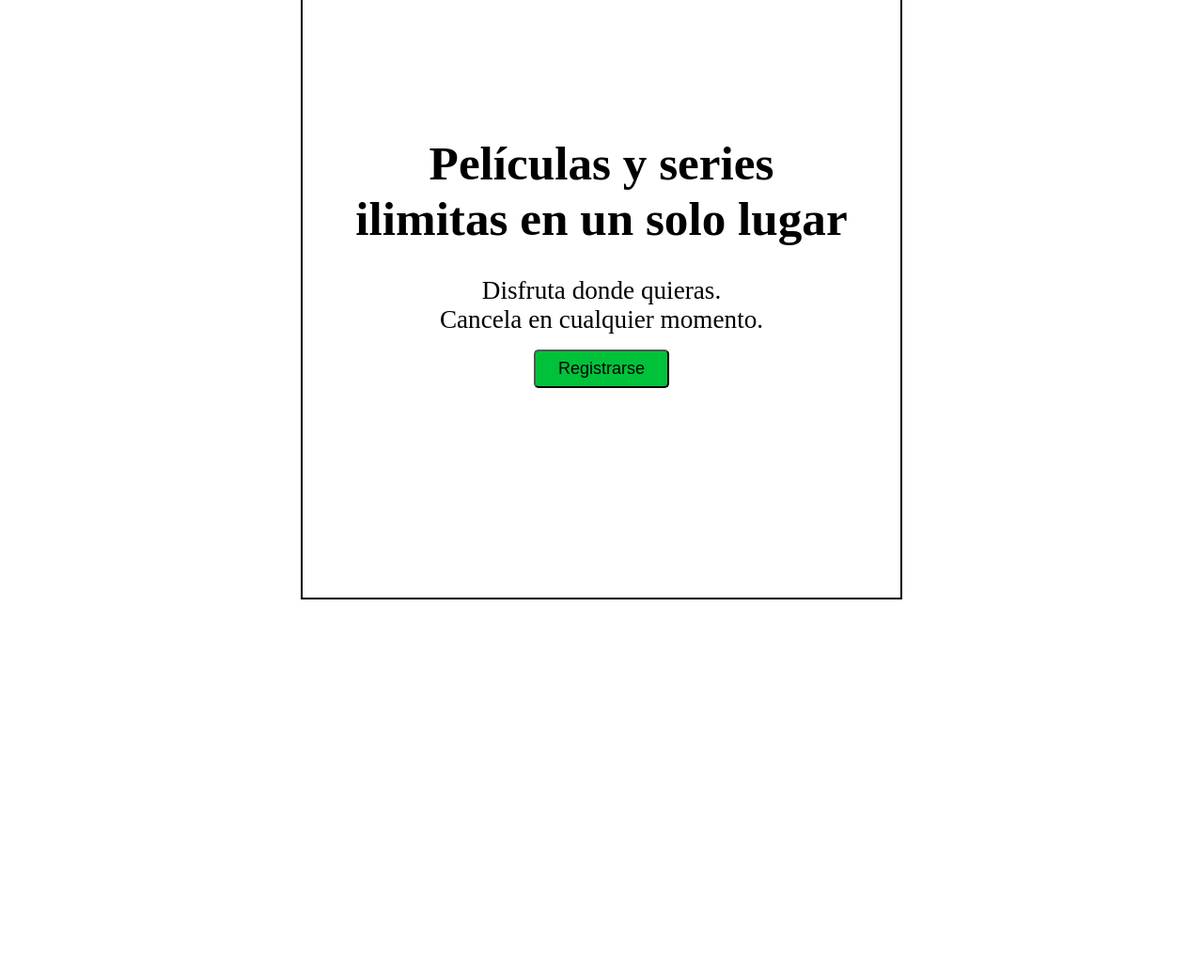
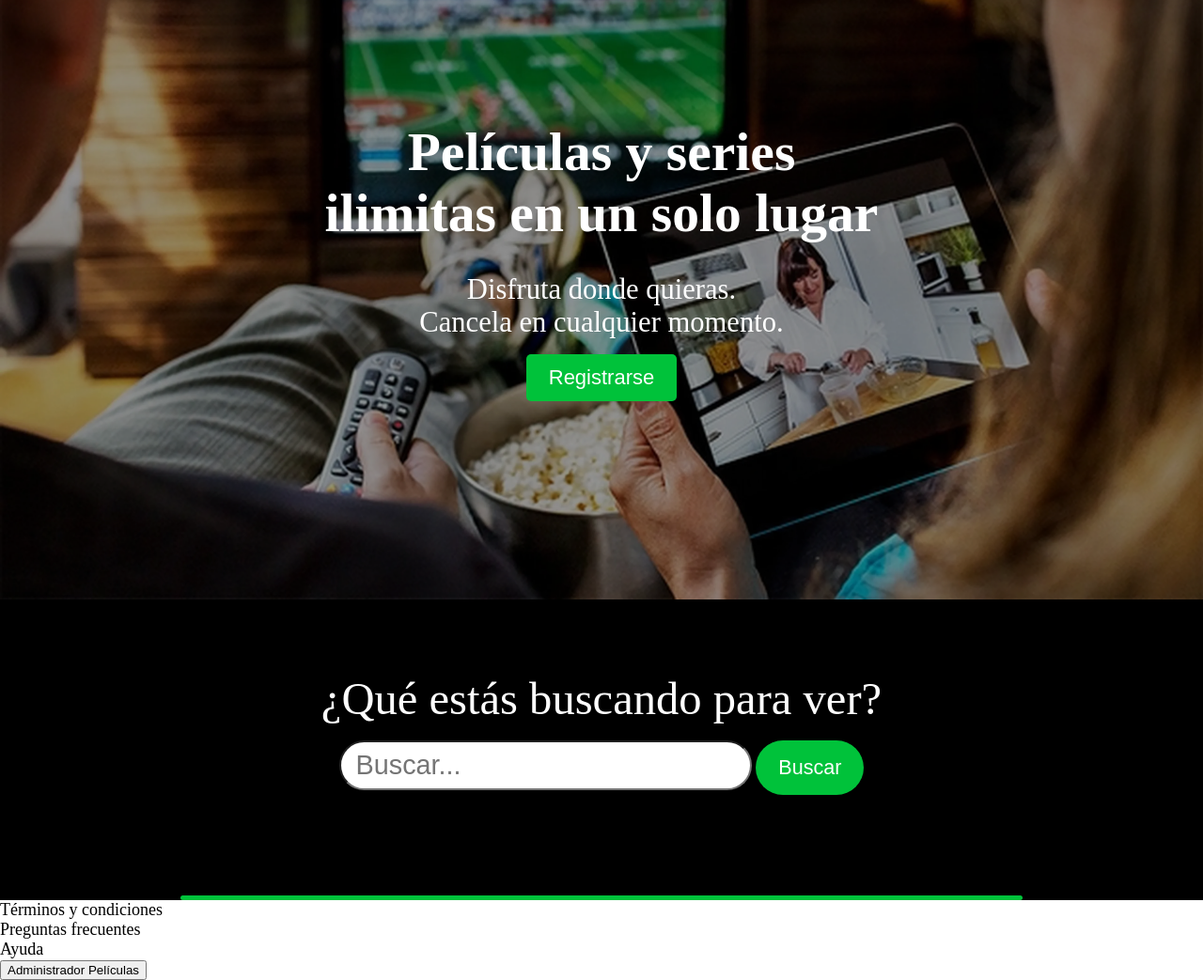
Before and after one commit to Leonel0805/Peliculas-Codo-a-Codo, a plain HTML site: page templates/index.html in a window 1280 px wide. Shown: the part 151-1194 px from the top of the page at 94% size. Before the commit the page ends 800 px from the top, so only its background shows below. Drawn offline with Linux system fonts and the light colour scheme.

Commit message:
update section principal, add section search

```diff
--- a/styles/index.css
+++ b/styles/index.css
@@ -12,7 +12,7 @@ a{
 }
 
 body{
-    font-size: 16px;
+    font-size: 18px;
 }
 
 /* NAVBAR */
@@ -66,13 +66,29 @@ body{
     color: black;
 }
 
+
+/* SECTION PRINCIPAL */
+
 .section__principal{
+    position: relative;
+    width: 100%;
     height: 90vh;
+    background-image: url("../resources/images/peliculas.jpg");
+    background-size: cover;
 
 }
 
+.section__overlay{
+    width: 100%;
+    height: 90vh;
+    background-color: rgba(2, 2, 2, 0.425);
+    position: absolute;
+    z-index: 10;
+}
+
+
 .section__container{
-    width: 50%;
+    width: 60%;
     height: 100%;
     margin: auto;
     display: flex;
@@ -80,28 +96,32 @@ body{
     justify-content: center;
     align-items: center;
     text-align: center;
-    border: 2px solid black;
     box-sizing: border-box;
+    position: relative;
+    z-index: 30;
+
 }
 
 .section__titulo{
     font-size: 3.2em;
     text-wrap: balance;
     margin-bottom: 32px;
+    color: white;
 }
 
 .section__subtitulo{
     font-size: 1.7em;
     margin-bottom: 16px;
+    color: white;
 }
 
 .section__button{
-
+    color: white;
     margin: 0px 8px;
-    padding: 8px 24px;
-    font-size: 18px;
+    padding: 12px 24px;
+    font-size: 22px;
     background-color: rgb(0, 194, 58);
-
+    border: none;
     border-radius: 5px;
     transition: box-shadow 0.5s;
 
@@ -111,3 +131,56 @@ body{
 .section__button:hover{
     box-shadow: 0px 0px 8px rgba(129, 129, 129, 0.911);
 }
+
+/* SECTION SEARCH */
+
+.section__search{
+    width: 100%;
+    height: 40vh;
+    background-color: rgb(0, 0, 0);
+    color: white;
+    display: flex;
+    flex-direction: column;
+    justify-content: center;
+    align-items: center;
+}
+
+.section__search__container{
+    width: 70%;
+    height: 50%;
+    text-align: center;
+    margin-top: auto;
+
+}
+
+.section__search__titulo{
+    font-size: 2.7em;
+}
+
+.section__search__input{
+    width: 45%;
+    margin-top: 16px;
+    font-size: 1.6em;
+    border-radius: 30px;
+    padding: 8px 16px;
+}
+
+.section__search__button{
+    color: white;
+    padding: 16px 24px;
+    font-size: 1.2em;
+    background-color: rgb(0, 194, 58);
+    border: none;
+    border-radius: 30px;
+}
+
+.section__search__line{
+    width: 70%;
+    height: 5px;
+    margin-top: auto;
+    background-color: rgb(0, 194, 58);
+    border-radius: 20px;
+
+}
+
+/* FOOTER */
--- a/templates/index.html
+++ b/templates/index.html
@@ -23,6 +23,8 @@
 
     <main>
         <section class="section__principal">
+            <div class="section__overlay"></div>
+
             <div class="section__container">
                 <h1 class="section__titulo">Películas y series ilimitas en un solo lugar</h1>
                 <p class="section__subtitulo">Disfruta donde quieras. <br> Cancela en cualquier momento.</p>
@@ -31,11 +33,26 @@
                     Registrarse
                 </button>
             </div>
+        </section>
+
+        <section class="section__search">
+            <div class="section__search__container">
+                <p class="section__search__titulo">¿Qué estás buscando para ver?</p>
+                <input class="section__search__input" type="text" placeholder="Buscar...">
+                <button class="section__search__button">Buscar</button>
+            </div>
+            <div class="section__search__line"></div>
 
         </section>
     </main>
 
-    <footer>
+    <footer class="footer">
+        <div class="footer__container">
+            <p>Términos y condiciones</p>
+            <p>Preguntas frecuentes</p>
+            <p>Ayuda</p>
+            <button>Administrador Películas</button>
+        </div>
 
     </footer>
 
```
Also changed, not shown: resources/images/peliculas.jpg (added).
